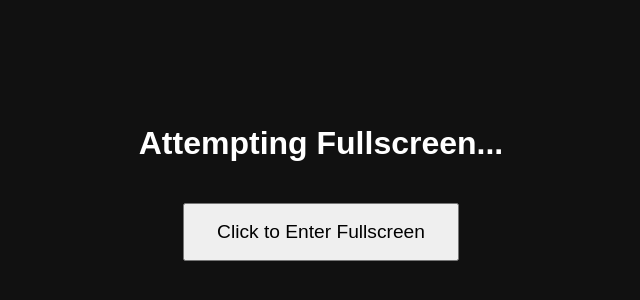
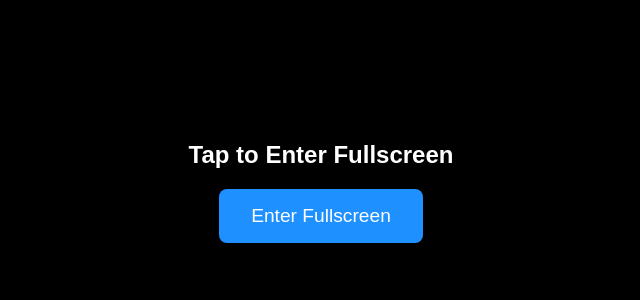
Before and after one commit to Dino-786/full-screen-mode, a plain HTML site: page index.html in a window 1280 px wide. Shown: the part 218-518 px from the top of the page, without its empty margins (319-959 px from the left). Drawn offline with Linux system fonts and the light colour scheme.

Commit message:
Update index.html

```diff
--- a/index.html
+++ b/index.html
@@ -1,47 +1,50 @@
 <!DOCTYPE html>
 <html>
 <head>
-    <title>Fullscreen Test</title>
-    <meta name="viewport" content="width=device-width, initial-scale=1.0" />
+  <title>Tap to Enter Fullscreen</title>
+  <meta name="viewport" content="width=device-width, initial-scale=1.0">
   <style>
     body {
       margin: 0;
-        background: #111;
-        color: white;
+      background: #000;
+      color: #fff;
       display: flex;
+      flex-direction: column;
+      justify-content: center;
       align-items: center;
-        justify-content: center;
       height: 100vh;
-        flex-direction: column;
+      text-align: center;
       font-family: sans-serif;
     }
     button {
+      background: #1e90ff;
+      color: white;
       padding: 1rem 2rem;
       font-size: 1.2rem;
-        margin-top: 20px;
+      border: none;
+      border-radius: 8px;
+      cursor: pointer;
+    }
+    button:active {
+      background: #0d74d1;
     }
   </style>
 </head>
 <body>
-    <h1>Attempting Fullscreen...</h1>
-    <button onclick="enterFullscreen()">Click to Enter Fullscreen</button>
+  <h2>Tap to Enter Fullscreen</h2>
+  <button onclick="goFullscreen()">Enter Fullscreen</button>
 
   <script>
-      function enterFullscreen() {
+    function goFullscreen() {
       const el = document.documentElement;
       if (el.requestFullscreen) {
         el.requestFullscreen();
       } else if (el.webkitRequestFullscreen) {
         el.webkitRequestFullscreen(); // Safari
       } else if (el.msRequestFullscreen) {
-          el.msRequestFullscreen(); // IE11
+        el.msRequestFullscreen(); // IE
       }
     }
-
-      // Try to request fullscreen on load (will likely be blocked)
-      window.onload = function () {
-        enterFullscreen();
-      };
   </script>
 </body>
 </html>
```
Lines whose indentation alone changed are shown as unchanged.
